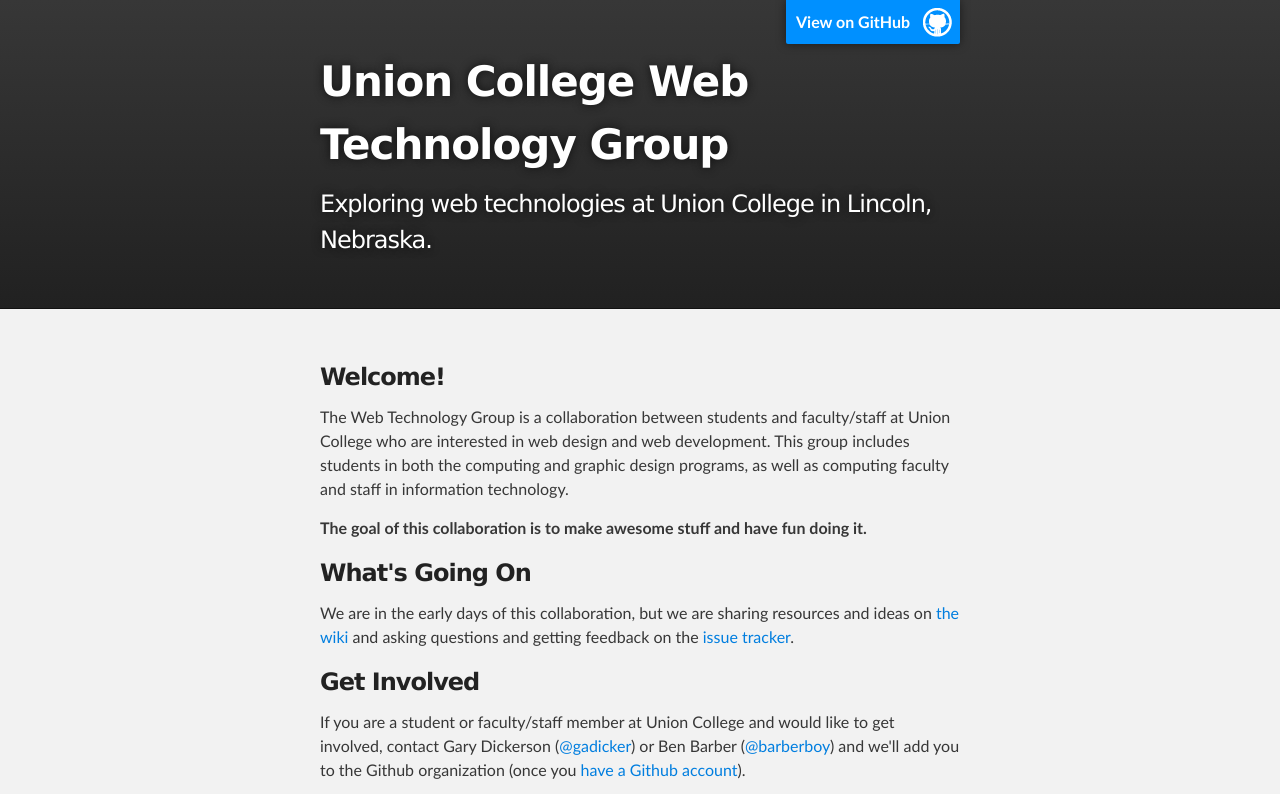
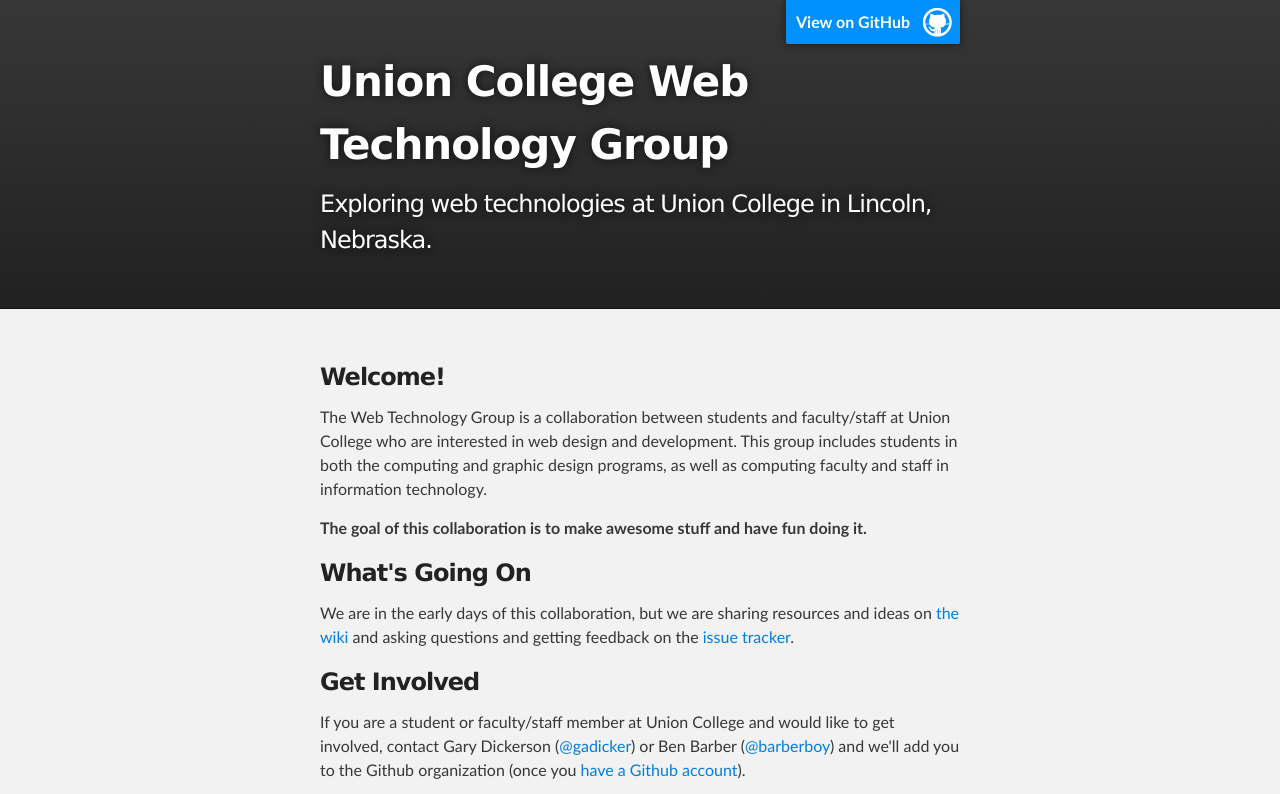
Before and after one commit to Malachi-M/unioncollege-webtechnology.github.io, a plain HTML site: page index.html in a window 1280 px wide. Shown: the top 794 px of the page. Drawn offline with Linux system fonts and the light colour scheme.

Commit message:
Deleted a redundant word.

```diff
--- a/index.html
+++ b/index.html
@@ -29,7 +29,7 @@
       <section id="main_content" class="inner">
         <h3>Welcome!</h3>
 
-<p>The Web Technology Group is a collaboration between students and faculty/staff at Union College who are interested in web design and web development. This group includes students in both the computing and graphic design programs, as well as computing faculty and staff in information technology.</p>
+<p>The Web Technology Group is a collaboration between students and faculty/staff at Union College who are interested in web design and development. This group includes students in both the computing and graphic design programs, as well as computing faculty and staff in information technology.</p>
 
 <p><strong>The goal of this collaboration is to make awesome stuff and have fun doing it.</strong></p>
 
```
